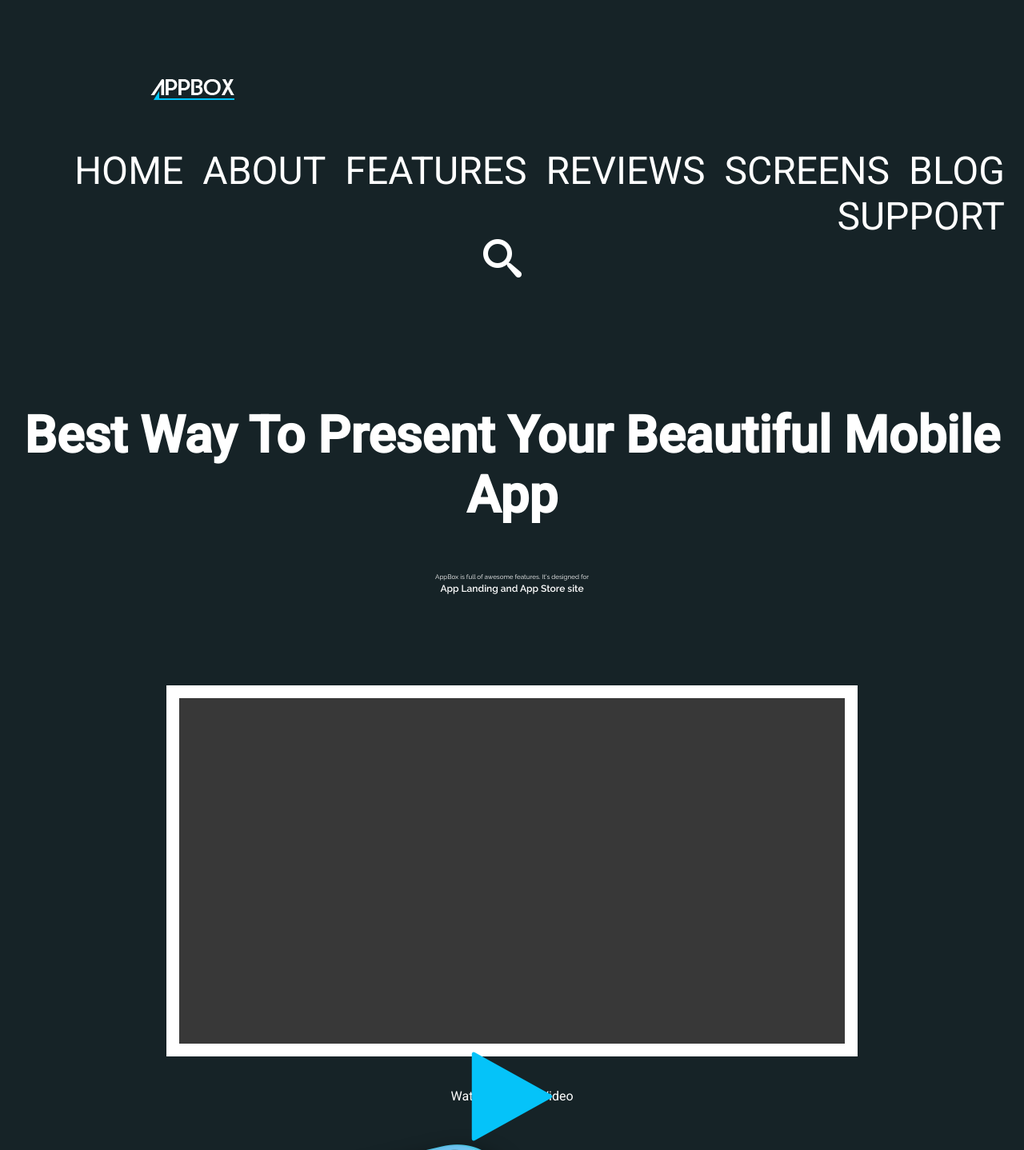
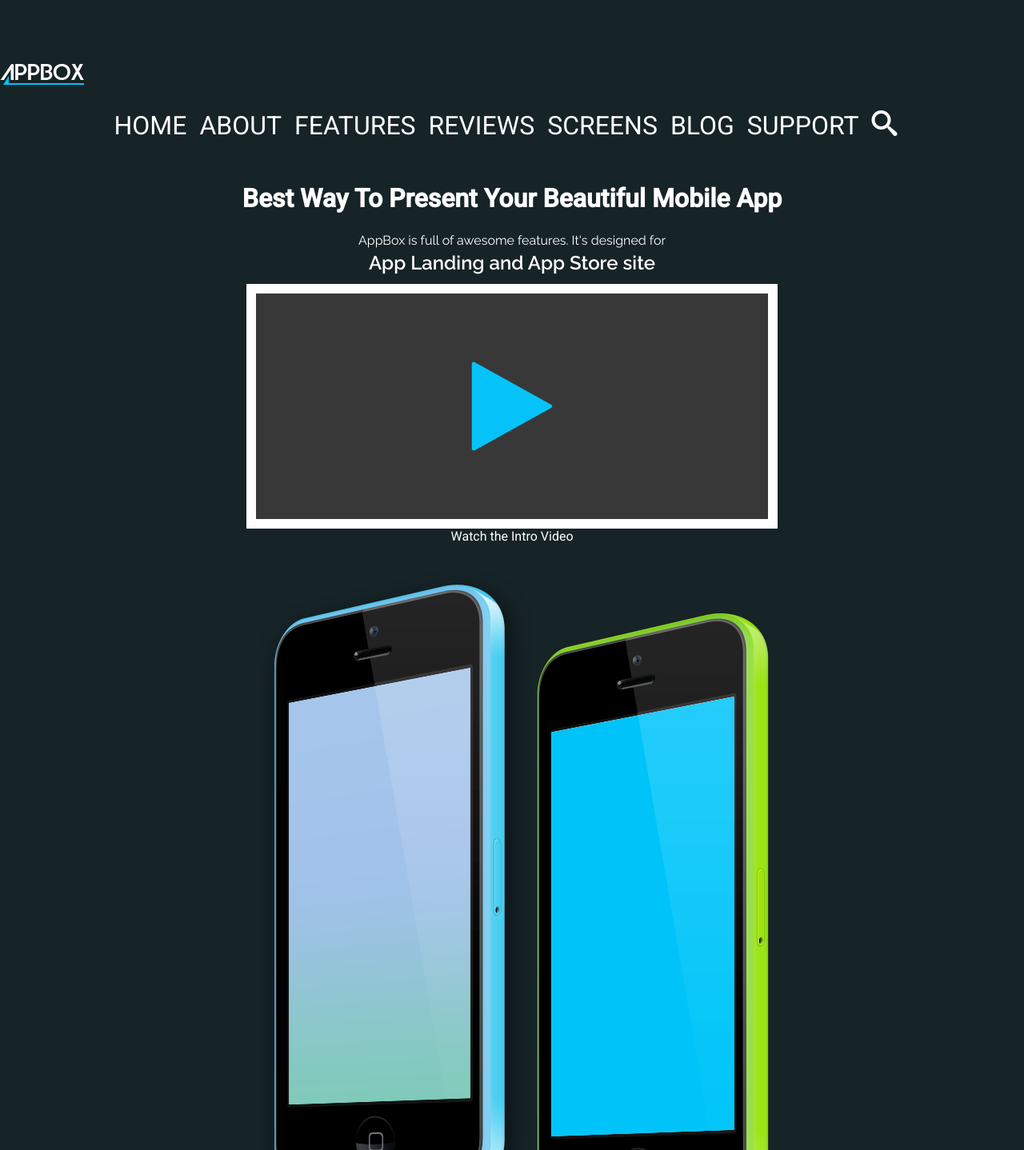
Before and after one commit to srednakun/project_week_one, a website: page public/index.html in a window 1280 px wide. Shown: the top 1438 px of the page at 80% size. Drawn offline with nearby package versions, Linux system fonts and the light colour scheme; files that its build step writes are made by us from their sources; files whose address does not match are found by name.

Commit message:
Finish desktop view except for submit buttons

```diff
--- a/public/index.html
+++ b/public/index.html
@@ -30,8 +30,7 @@
         <p class="home-p home-p-first-sentance">AppBox is full of awesome features. It's designed for</p>
         <p class="home-p home-p-second-sentance"><strong>App Landing and App Store site</strong></p>
         <div class="home-video">
-          <p class="home-video-image"><p>
-            <div class="icon-play"></div>
+            <div class="icon-play home-video-border"></div>
         <a class="home-intro-vid" href="">Watch the Intro Video</a>
         </div>
       <figure class="home-phone-pic">
--- a/sass/_a1-home-header.scss
+++ b/sass/_a1-home-header.scss
@@ -6,18 +6,16 @@
 }
 .home-h1 {
   margin-bottom: 1em;
-  padding-top: 0;
-  margin-top: 1em;
 }
+
 .home-header {
   padding-top: 5em;
   background-color: $background-A;
 }
 .home-nav {
 	display: inline;
-  font-size: 3em;
-  margin-bottom: 2em;
   margin-top: 2em;
+  margin-bottom: 1em;
 }
 .home-nav ul {
   display: flex;
@@ -39,3 +37,41 @@
   max-width: 100%;
   margin-right: 50em;
 }
+//mobile view
+@media (max-width:800px) {
+  .home-h1 {
+    font-size: $small-font-size;
+  }
+  .home-nav {
+    font-size: 3em;
+  }
+}
+//altered code for desktop view
+@media (min-width:800px) {
+  .home-header {
+    display: flex;
+    flex-direction: column;
+    justify-content: flex-start;
+    align-content: flex-start;
+    align-items: flex-start;
+  }
+
+  .home-nav {
+    margin-top: .5em;
+    font-size: $medium-font-size;
+    margin: 0 auto;
+  }
+
+  .home-nav ul {
+    justify-content: center;
+  }
+
+  .home-nav ul li {
+    width: auto;
+    margin: 0 auto;
+  }
+
+  .home-h1 {
+    font-size: $medium-font-size;
+  }
+}
--- a/sass/_a2-home-top.scss
+++ b/sass/_a2-home-top.scss
@@ -3,22 +3,11 @@
 .home-top {
 	@extend %section-layouts;
 	background-color: $background-A;
-}
-
-.home-h1 {
-	font-size: $large-font-size;
-	padding-top: 1em;
-	margin-top: 0;
+	padding-top: 2em;
 }
 .home-p {
 	color: $primary-font-color;
 	line-height: .2em;
-}
- .home-p-first-sentance {
-	font-size: .5em;
-}
-.home-p-second-sentance {
-	font-size: $tiny-font-size;
 }
 .home-intro-vid {
 	color: $primary-font-color;
@@ -28,26 +17,14 @@
 .home-video {
 	margin-top: 1em;
 }
-.home-video-image {
-	@extend %square;
-	margin: 0 auto;
-	margin-top: 15em;
-	margin-bottom: 5em;
-	padding-top: 2em;
-	border-left-width: 2em;
-	border-right-width: 2em;
-	height: 50em;
-	width: 100em;
-	border-top-width: 2em;
-	border-bottom-width: 2em;
-	padding-bottom: 2em;
-	padding-left: 2em;
-	padding-right: 2em;
-	border-left-width: 2em;
-	border-color: $white;
+
+.home-video-border {
+	padding-top: .6em;
+	padding-bottom: .6em;
+	border: .1em solid $white;
 	background-color: $low-light;
-	z-index: 0;
-	position: relative;
+	width: 5em;
+	max-width: 50%;
 }
 .home-phone-pic {
 	padding-bottom: 2em;
@@ -59,6 +36,25 @@
 	color: $background-B;
 	z-index: 10;
 	top: 7.5em;
-	position: absolute;
 	margin: 0 auto;
 }
+
+@media (max-width: 800px) {
+
+	.home-p-first-sentance {
+		font-size: .5em;
+	}
+	.home-p-second-sentance {
+		font-size: $tiny-font-size;
+	}
+}
+
+@media (min-width: 800px) {
+
+	.home-p-first-sentance {
+		font-size: $small-font-size;
+	}
+	.home-p-second-sentance {
+		font-size: 1.5em;
+	}
+}
--- a/sass/_a3-home-middle.scss
+++ b/sass/_a3-home-middle.scss
@@ -20,13 +20,6 @@
 .home-google-ios li{
 	display: inline-block;
 }
-.google-play-button {
-	@extend %google-play-button;
-}
-.iOS-app-button {
-	@extend %iOS-app-button;
-
-}
 .home-google-ios {
 	a {
 		color: $white;
@@ -34,14 +27,9 @@
 		font-size: $medium-font-size;
 	}
 }
-.icon-Googleplay {
-	position: relative;
-	right: 20em;
-	top: 6em;
+.google-play-button {
+	@extend %google-play-button;
 }
-.icon-iOS {
-
-	bottom: 5.5em;
-
-
+.iOS-app-button {
+	@extend %iOS-app-button;
 }
--- a/sass/_a4-home-bottom.scss
+++ b/sass/_a4-home-bottom.scss
@@ -12,10 +12,8 @@
 .home-feature {
 	margin-bottom: 6em;
 }
-
 .home-feature-h5 {
   color: $primary-font-color;
-
 }
 .home-feature figcaption {
 	font-size: $tiny-font-size;
--- a/sass/_config.scss
+++ b/sass/_config.scss
@@ -16,6 +16,7 @@ body {
     font-size: .5em;
   }
 }
+
 
 %svg {
   position: absolute;
```
